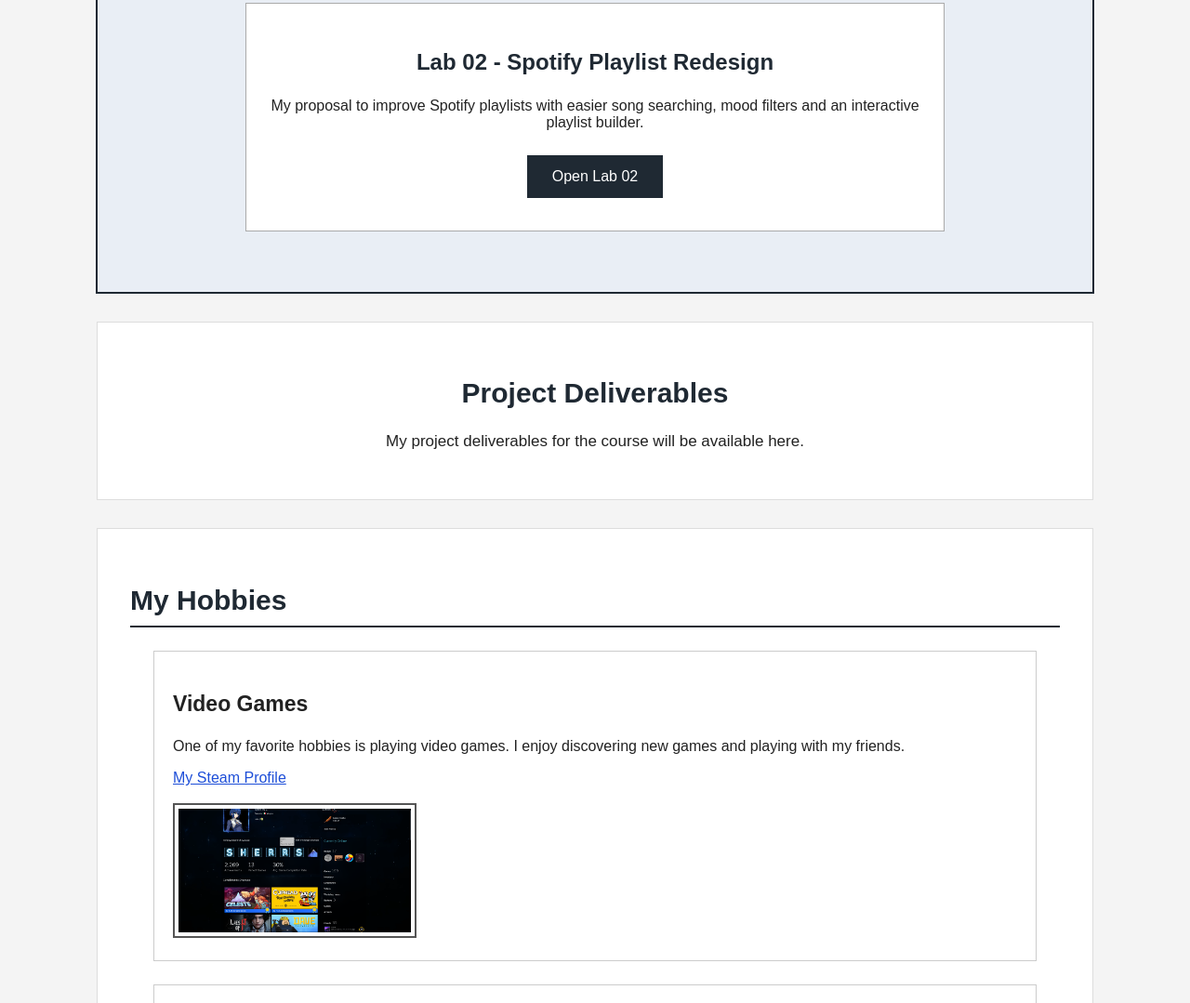
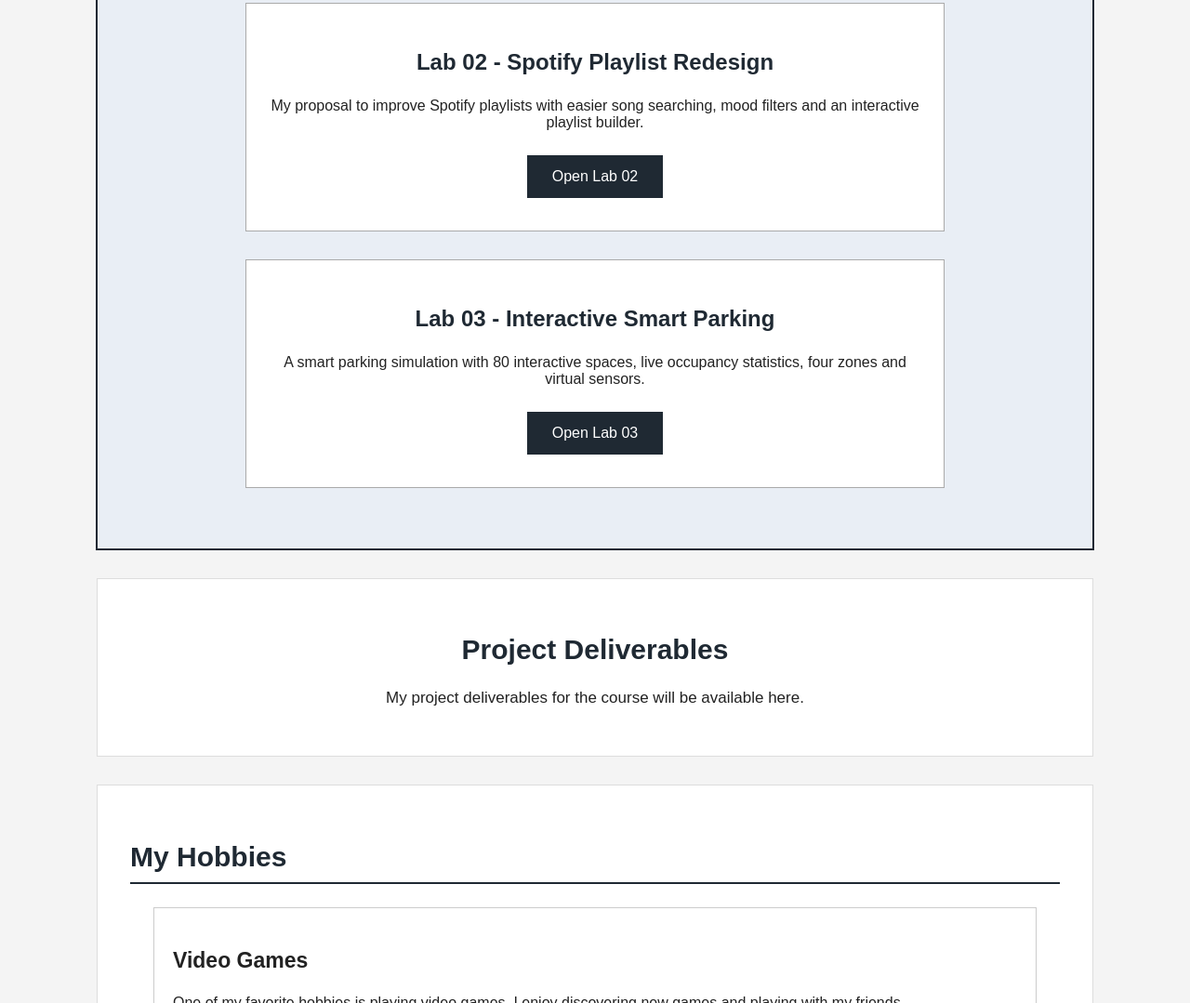
Before and after one commit to Sherrs202/IOT-Test, a plain HTML site: page index.html in a window 1280 px wide. Shown: the part 1315-2394 px from the top of the page at 93% size. Drawn offline with Linux system fonts and the light colour scheme.

Commit message:
feat(home): add Lab 03 Smart Parking navigation card

```diff
--- a/index.html
+++ b/index.html
@@ -272,6 +272,36 @@
                    border: 2px solid #1f2933;
                ">
                 Open Lab 02
+            </a>
+        </article>
+
+        <!-- LAB 03 -->
+        <article style="
+            background-color: white;
+            margin: 30px auto;
+            padding: 25px;
+            max-width: 700px;
+            text-align: center;
+            border: 1px solid #aaaaaa;
+        ">
+            <h3 style="font-size: 24px; color: #1f2933;">
+                Lab 03 - Interactive Smart Parking
+            </h3>
+            <p style="font-size: 16px;">
+                A smart parking simulation with 80 interactive spaces,
+                live occupancy statistics, four zones and virtual sensors.
+            </p>
+            <a href="https://sherrs202.github.io/IOT-Test/lab03/index.html"
+               style="
+                   display: inline-block;
+                   background-color: #1f2933;
+                   color: white;
+                   padding: 12px 25px;
+                   margin: 10px;
+                   text-decoration: none;
+                   border: 2px solid #1f2933;
+               ">
+                Open Lab 03
             </a>
         </article>
 
```
